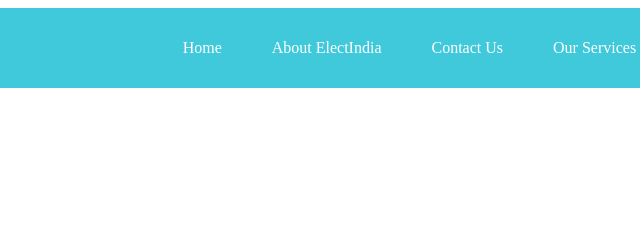
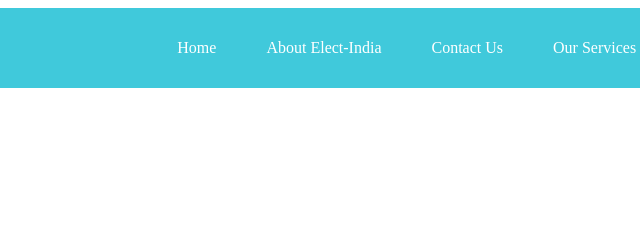
Before and after one commit to bharratgehlot/ELection-Result-2024---India, a plain HTML site: page recentnews.html in a window 1280 px wide. Shown: the top 240 px of the page, 428-1068 px from the left. Drawn offline with Linux system fonts and the light colour scheme.

Commit message:
Update recentnews.html

```diff
--- a/recentnews.html
+++ b/recentnews.html
@@ -25,7 +25,7 @@
     <nav>
       <ul>
         <li><a href="#">Home</a></li>
-        <li><a href="#">About ElectIndia</a></li>
+        <li><a href="#">About Elect-India</a></li>
         <li><a href="#">Contact Us</a></li>
         <li><a href="#">Our Services</a></li>
         <li><a href="#">Advertise with us</a></li>
```
